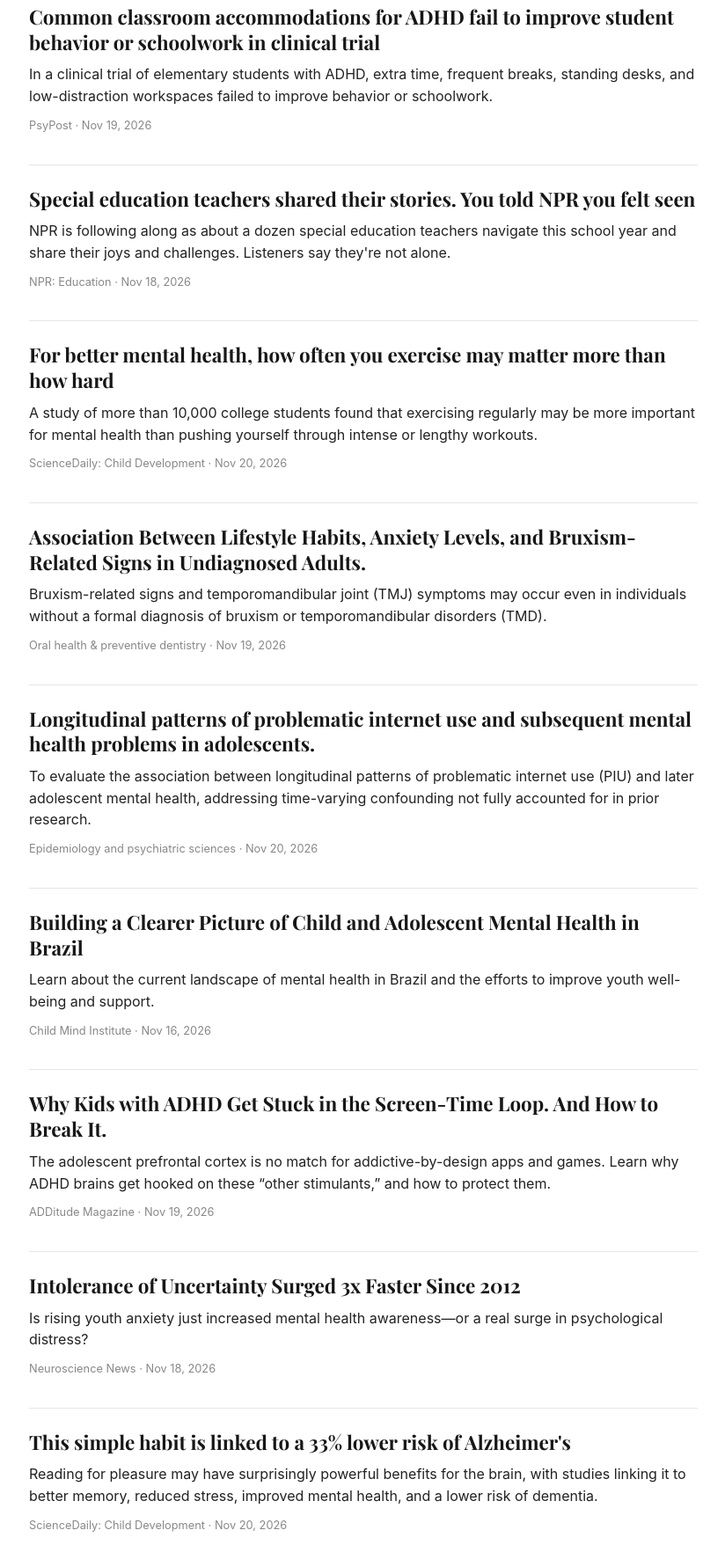
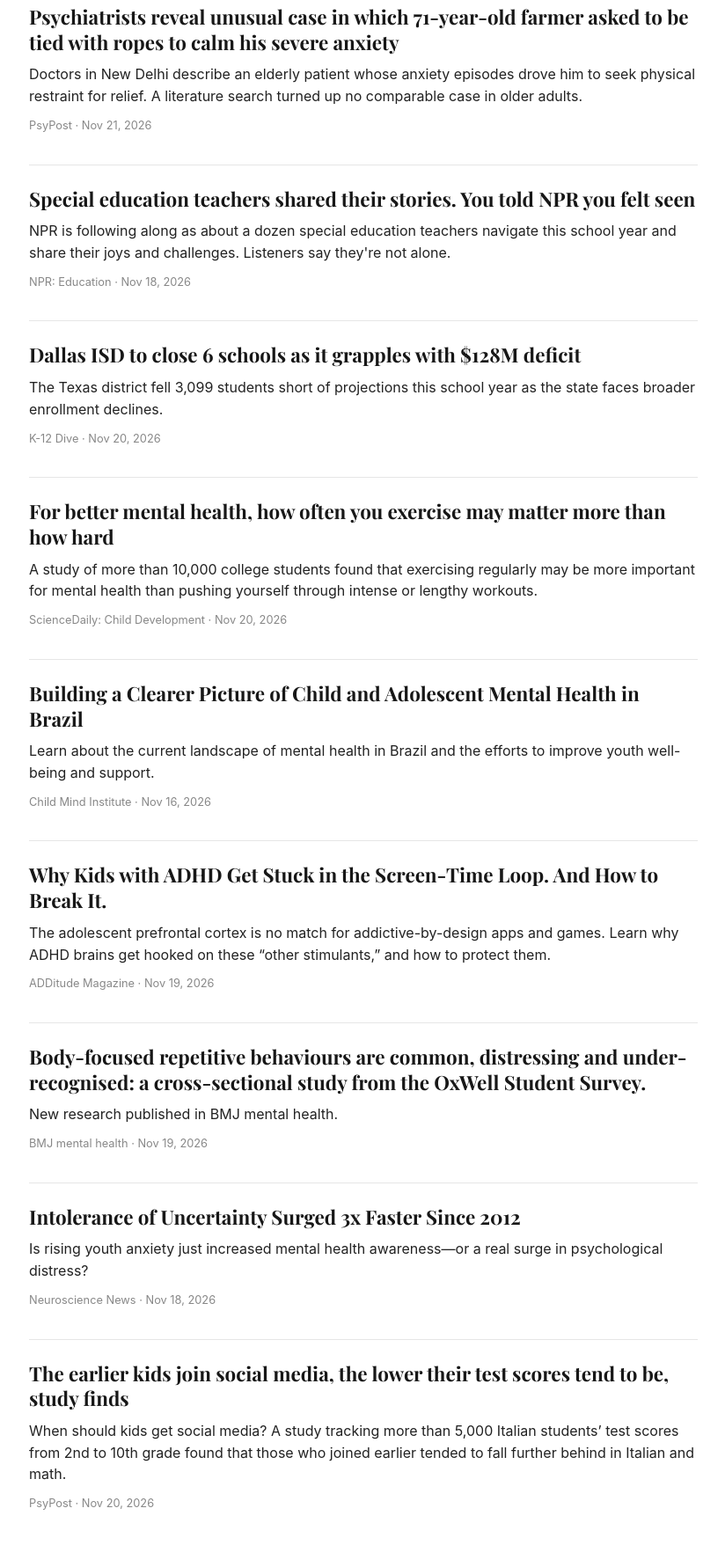
Before and after one commit to magdyelbieh42-jpg/daily-digest, a plain HTML site: page docs/index.html in a window 1280 px wide. Shown: the part 477-2258 px from the top of the page at 88% size, without its empty margins (227-1051 px from the left). Drawn offline with nearby package versions, Linux system fonts and the light colour scheme.

Commit message:
Update daily digest

```diff
--- a/docs/index.html
+++ b/docs/index.html
@@ -1,6 +1,6 @@
 <!DOCTYPE html><html lang='en'><head><meta charset='utf-8'>
 <meta name='viewport' content='width=device-width, initial-scale=1'>
-<title>The Behavioral Brief — November 20, 2026</title>
+<title>The Behavioral Brief — November 21, 2026</title>
 <link rel='preconnect' href='https://fonts.googleapis.com'>
 <link rel='preconnect' href='https://fonts.gstatic.com' crossorigin>
 <link href='https://fonts.googleapis.com/css2?family=Playfair+Display:wght@700;900&display=swap' rel='stylesheet'>
@@ -36,26 +36,26 @@
 <p class='tagline'>Adolescent psychology · behavioral therapy · education · Egypt &amp; global</p>
 </div>
 <hr class='rule-thick'>
-<div class='meta-line'><span>Friday, November 20, 2026</span><span>Issue no. 105</span></div>
+<div class='meta-line'><span>Saturday, November 21, 2026</span><span>Issue no. 106</span></div>
 <div class='story lead'>
 <p class='label'>Lead story</p>
 <h2><a href='https://www.additudemag.com/menstrual-cycle-symptoms-adhd-girls/' target='_blank' rel='noopener'>Study: Menstrual Cycle Irregularities Linked to ADHD, Depression, Anxiety in Girls</a></h2><p class='dek'>Menstrual cycle irregularities, like severe menstrual pain and premenstrual symptoms, are associated with mental health conditions in adolescent girls, according to a new study.</p><p class='source'>ADDitude Magazine · Nov 18, 2026</p></div>
 <div class='story'>
-<h2><a href='https://www.psypost.org/common-classroom-accommodations-for-adhd-fail-to-improve-student-behavior-or-schoolwork-in-clinical-trial/' target='_blank' rel='noopener'>Common classroom accommodations for ADHD fail to improve student behavior or schoolwork in clinical trial</a></h2><p class='dek'>In a clinical trial of elementary students with ADHD, extra time, frequent breaks, standing desks, and low-distraction workspaces failed to improve behavior or schoolwork.</p><p class='source'>PsyPost · Nov 19, 2026</p></div>
+<h2><a href='https://www.psypost.org/psychiatrists-reveal-unusual-case-in-which-71-year-old-farmer-asked-to-be-tied-with-ropes-to-calm-his-severe-anxiety/' target='_blank' rel='noopener'>Psychiatrists reveal unusual case in which 71-year-old farmer asked to be tied with ropes to calm his severe anxiety</a></h2><p class='dek'>Doctors in New Delhi describe an elderly patient whose anxiety episodes drove him to seek physical restraint for relief. A literature search turned up no comparable case in older adults.</p><p class='source'>PsyPost · Nov 21, 2026</p></div>
 <div class='story'>
 <h2><a href='https://www.npr.org/2026/11/18/nx-s1-6031176/special-education-teachers-audience-response' target='_blank' rel='noopener'>Special education teachers shared their stories. You told NPR you felt seen</a></h2><p class='dek'>NPR is following along as about a dozen special education teachers navigate this school year and share their joys and challenges. Listeners say they&#x27;re not alone.</p><p class='source'>NPR: Education · Nov 18, 2026</p></div>
 <div class='story'>
+<h2><a href='https://www.k12dive.com/news/dallas-isd-to-close-6-schools-as-it-grapples-with-128m-deficit/875403/' target='_blank' rel='noopener'>Dallas ISD to close 6 schools as it grapples with $128M deficit</a></h2><p class='dek'>The Texas district fell 3,099 students short of projections this school year as the state faces broader enrollment declines.</p><p class='source'>K-12 Dive · Nov 20, 2026</p></div>
+<div class='story'>
 <h2><a href='https://www.sciencedaily.com/releases/2026/11/261119194601.htm' target='_blank' rel='noopener'>For better mental health, how often you exercise may matter more than how hard</a></h2><p class='dek'>A study of more than 10,000 college students found that exercising regularly may be more important for mental health than pushing yourself through intense or lengthy workouts.</p><p class='source'>ScienceDaily: Child Development · Nov 20, 2026</p></div>
-<div class='story'>
-<h2><a href='https://pubmed.ncbi.nlm.nih.gov/43059044/' target='_blank' rel='noopener'>Association Between Lifestyle Habits, Anxiety Levels, and Bruxism-Related Signs in Undiagnosed Adults.</a></h2><p class='dek'>Bruxism-related signs and temporomandibular joint (TMJ) symptoms may occur even in individuals without a formal diagnosis of bruxism or temporomandibular disorders (TMD).</p><p class='source'>Oral health &amp; preventive dentistry · Nov 19, 2026</p></div>
-<div class='story'>
-<h2><a href='https://pubmed.ncbi.nlm.nih.gov/43059277/' target='_blank' rel='noopener'>Longitudinal patterns of problematic internet use and subsequent mental health problems in adolescents.</a></h2><p class='dek'>To evaluate the association between longitudinal patterns of problematic internet use (PIU) and later adolescent mental health, addressing time-varying confounding not fully accounted for in prior research.</p><p class='source'>Epidemiology and psychiatric sciences · Nov 20, 2026</p></div>
 <div class='story'>
 <h2><a href='https://childmind.org/blog/building-a-clearer-picture-of-child-and-adolescent-mental-health-in-brazil/' target='_blank' rel='noopener'>Building a Clearer Picture of Child and Adolescent Mental Health in Brazil</a></h2><p class='dek'>Learn about the current landscape of mental health in Brazil and the efforts to improve youth well-being and support.</p><p class='source'>Child Mind Institute · Nov 16, 2026</p></div>
 <div class='story'>
 <h2><a href='https://www.additudemag.com/how-to-reduce-screen-time/' target='_blank' rel='noopener'>Why Kids with ADHD Get Stuck in the Screen-Time Loop. And How to Break It.</a></h2><p class='dek'>The adolescent prefrontal cortex is no match for addictive-by-design apps and games. Learn why ADHD brains get hooked on these “other stimulants,” and how to protect them.</p><p class='source'>ADDitude Magazine · Nov 19, 2026</p></div>
 <div class='story'>
+<h2><a href='https://pubmed.ncbi.nlm.nih.gov/43064371/' target='_blank' rel='noopener'>Body-focused repetitive behaviours are common, distressing and under-recognised: a cross-sectional study from the OxWell Student Survey.</a></h2><p class='dek'>New research published in BMJ mental health.</p><p class='source'>BMJ mental health · Nov 19, 2026</p></div>
+<div class='story'>
 <h2><a href='https://neurosciencenews.com/anxiety-uncertainty-psychology-32427/' target='_blank' rel='noopener'>Intolerance of Uncertainty Surged 3x Faster Since 2012</a></h2><p class='dek'>Is rising youth anxiety just increased mental health awareness—or a real surge in psychological distress?</p><p class='source'>Neuroscience News · Nov 18, 2026</p></div>
 <div class='story'>
-<h2><a href='https://www.sciencedaily.com/releases/2026/11/261118065536.htm' target='_blank' rel='noopener'>This simple habit is linked to a 33% lower risk of Alzheimer&#x27;s</a></h2><p class='dek'>Reading for pleasure may have surprisingly powerful benefits for the brain, with studies linking it to better memory, reduced stress, improved mental health, and a lower risk of dementia.</p><p class='source'>ScienceDaily: Child Development · Nov 20, 2026</p></div>
+<h2><a href='https://www.psypost.org/the-earlier-kids-join-social-media-the-lower-their-test-scores-tend-to-be-study-finds/' target='_blank' rel='noopener'>The earlier kids join social media, the lower their test scores tend to be, study finds</a></h2><p class='dek'>When should kids get social media? A study tracking more than 5,000 Italian students’ test scores from 2nd to 10th grade found that those who joined earlier tended to fall further behind in Italian and math.</p><p class='source'>PsyPost · Nov 20, 2026</p></div>
 </body></html>
```
